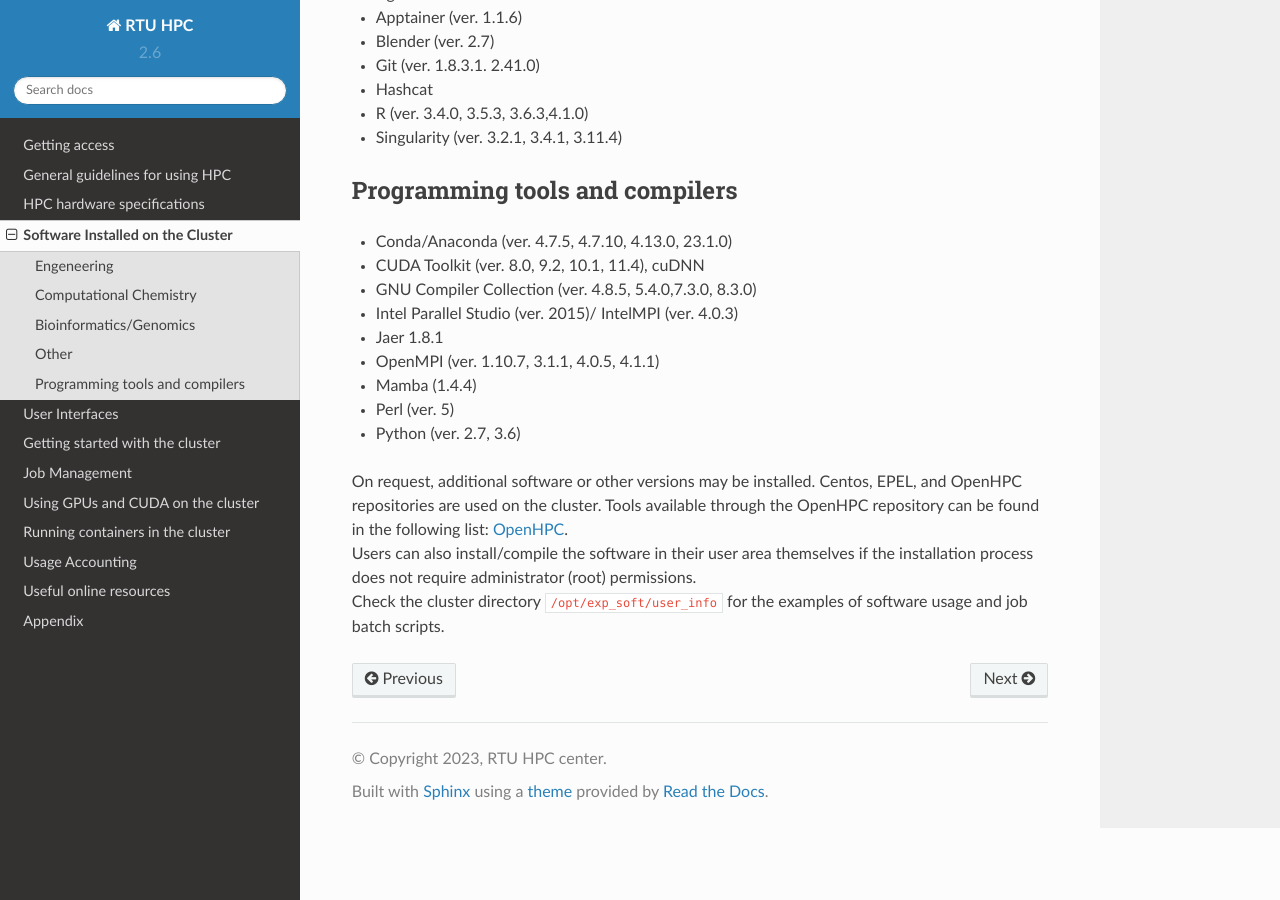
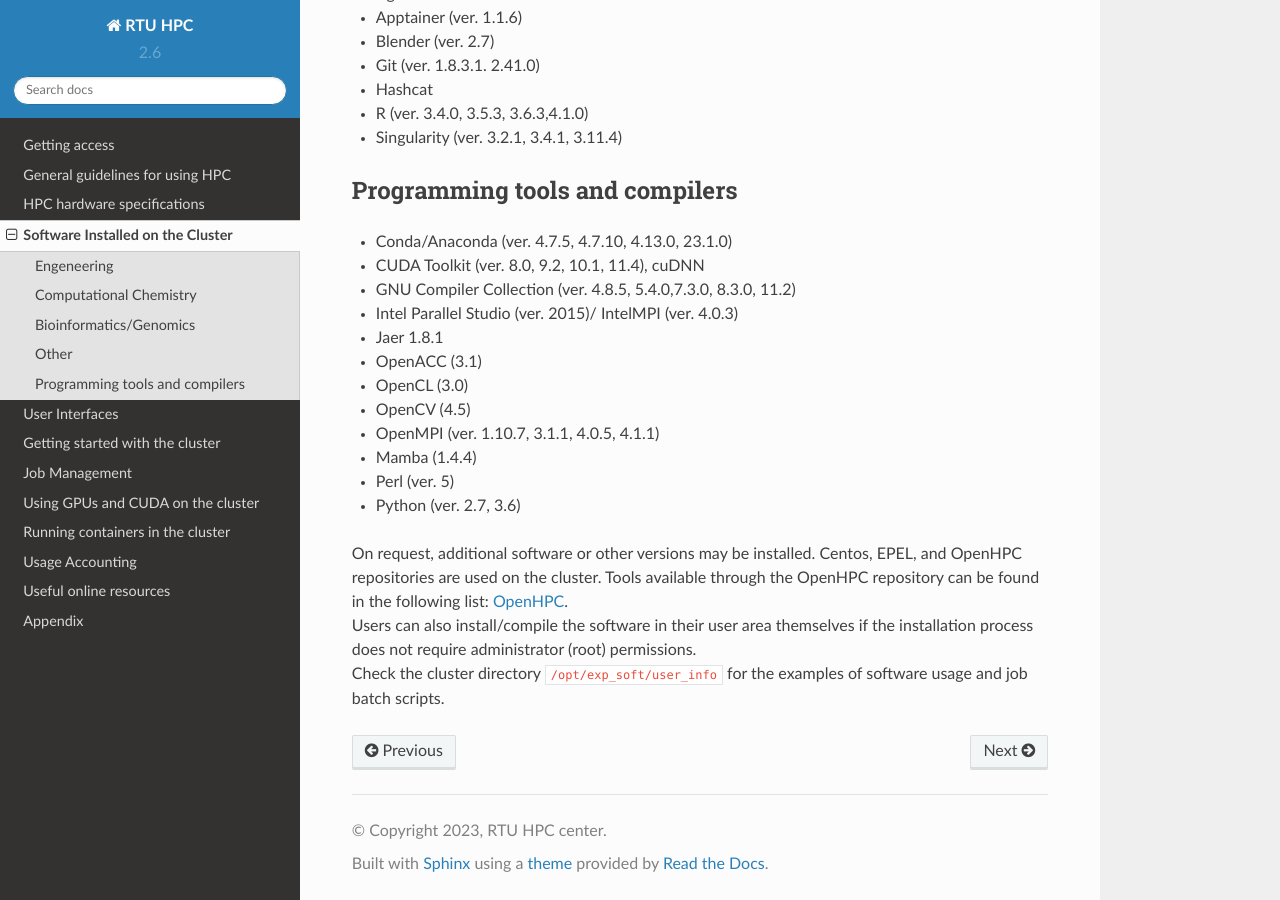
Before and after one commit to rtuhpc/hpc-manual, a Sphinx documentation site: the page built from doc/04_software.md, in a window 1280 px wide and 900 px high, scrolled down 2130 px. Built offline with Sphinx 7.4.7 and the Read the Docs theme 2.0.0, drawn with Linux system fonts in a browser that asks for light colours.

Commit message:
Update 04_software.md
Software added

```diff
--- a/doc/04_software.md
+++ b/doc/04_software.md
@@ -81,16 +81,18 @@ This section gives a summary of the scientific software installed on the HPC clu
 ### Programming tools and compilers
 - Conda/Anaconda (ver. 4.7.5, 4.7.10, 4.13.0, 23.1.0)
 - CUDA Toolkit (ver. 8.0, 9.2, 10.1, 11.4), cuDNN
-- GNU Compiler Collection (ver. 4.8.5, 5.4.0,7.3.0, 8.3.0)
+- GNU Compiler Collection (ver. 4.8.5, 5.4.0,7.3.0, 8.3.0, 11.2)
 - Intel Parallel Studio (ver. 2015)/ IntelMPI (ver. 4.0.3)
 - Jaer 1.8.1
+- OpenACC (3.1)
+- OpenCL (3.0)
+- OpenCV (4.5)
 - OpenMPI (ver. 1.10.7, 3.1.1, 4.0.5, 4.1.1)
 - Mamba (1.4.4)
 - Perl (ver. 5)
 - Python (ver. 2.7, 3.6)
 
 
-
 On request, additional software or other versions may be installed. Centos, EPEL, and OpenHPC repositories are used on the cluster. Tools available through the OpenHPC repository can be found in the following list: [OpenHPC](https://github.com/openhpc/ohpc/wiki/Component-List-v1.3.8).
 Users can also install/compile the software in their user area themselves if the installation process does not require administrator (root) permissions.
 Check the cluster directory `/opt/exp_soft/user_info` for the examples of software usage and job batch scripts.
```
